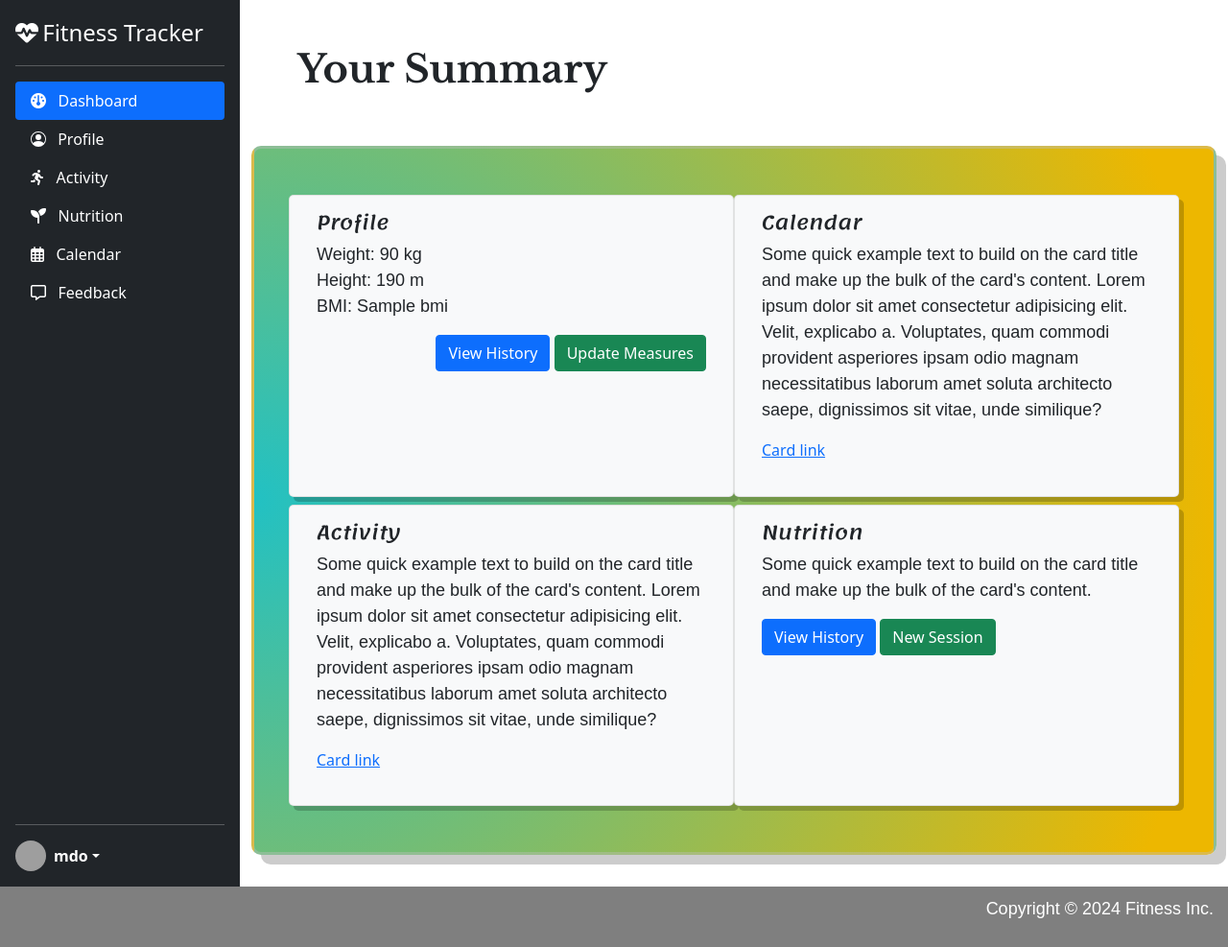
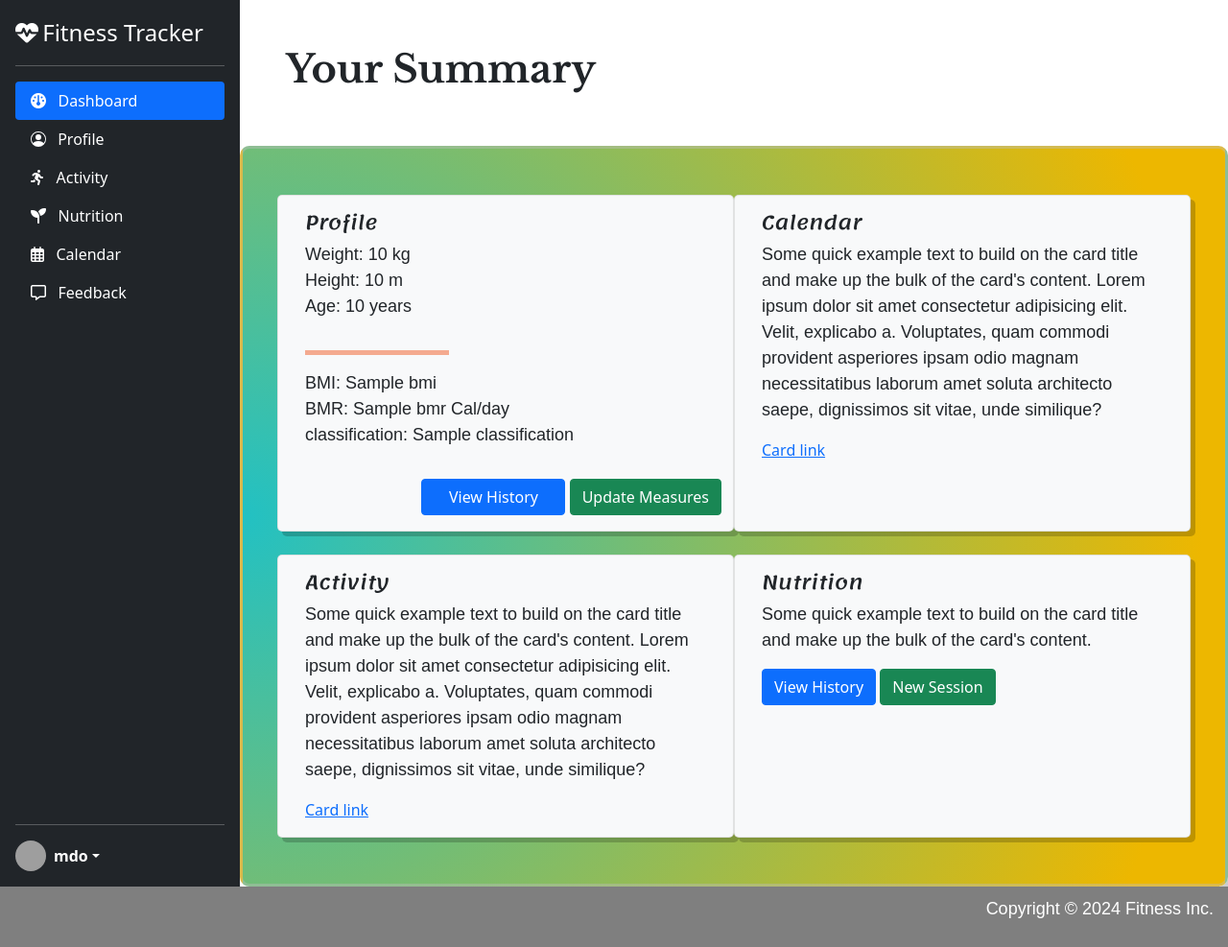
Before and after one commit to mtelewa/fitness-tracker, a Django app: template dashboard/templates/dashboard/index.html in a window 1280 px wide. Shown: the whole page at 96% size. Run offline with Django 5.2, Linux system fonts and the light colour scheme; a user stored in the database is signed in; tables that the repository leaves empty hold one stand-in row (values such as "Sample post"); the template is opened without the code that fills it: most values are stand-ins (such as "Sample title", 1, 10 or a date in 2020); some libraries are stand-ins or nearby versions; some web fonts are replaced; grey boxes are pictures that could not be loaded.

Commit message:
update content on profile card

```diff
--- a/dashboard/templates/dashboard/index.html
+++ b/dashboard/templates/dashboard/index.html
@@ -7,23 +7,29 @@
 {% block dashboard %}
 
 
-<div class="container-fluid">
+<div class="col-xs-9">
     <h1 class="p-5"> Your Summary</h1>
-
-    <div id="dashboard" class=" dashboard--bg-color container d-flex flex-row justify-content-center dashboard-border--shadow p-5 mx-auto">
-        <div class="row gy-2" >
-            <div class="card col-md-12 col-lg-6 bg-light dashboard-item-border--shadow" >
-                <div class="card-body d-flex flex-column">
+    <div id="dashboard" class="container-fluid d-flex flex-row justify-content-center dashboard-border--shadow dashboard--bg-color p-3 p-lg-5 mx-auto">
+        <div class="row gy-4">
+            <div class="card col-md-12 col-lg-6 dashboard-item-border--shadow bg-light" >
+                <div class="card-body d-flex flex-column position-relative">
                     <h5 class="card-title">Profile</h5>
                     <p class="card-text">
-                        <span> Weight: </span> <span> 90 kg </span> <br>
-                        <span> Height: </span> <span> 190 m </span> <br>
-                        <span> BMI: </span> <span> {{ bmi }} </span>
+                        <span> Weight: </span> <span> {{ weight }} kg </span> <br>
+                        <span> Height: </span> <span> {{ height }} m </span> <br>
+                        <span> Age: </span> <span> {{ age }} years </span>
                     </p>
-                    <div class="align-self-end">
-                        <button href="#" class="btn btn-md btn-primary"> View History </button>
-                        <button href="#" class="btn btn-md btn-success"> Update Measures </button>
-                    </div>
+                        <hr class="h-divider h-divider--orange">
+                    <p>
+                        <span> BMI: </span> <span> {{ bmi }} </span> <br>
+                        <span> BMR: </span> <span> {{ bmr }} Cal/day </span> <br>
+                        <span> classification: </span> <span> {{ classification }} </span>
+                    </p>
+
+                </div>
+                <div class="align-self-end pb-3">
+                    <button href="#" class="btn btn-md btn--size btn-primary"> View History </button>
+                    <button href="#" class="btn btn-md btn--size btn-success"> Update Measures </button>
                 </div>
             </div>
             <div class="card col-md-12 col-lg-6 bg-light dashboard-item-border--shadow" >
@@ -72,7 +78,7 @@
 <section>
     <div class="container-fluid position-relative d-flex px-0 image-home--bg-color">
 
-        <div class="position-absolute text-overlay top-50 start-50 translate-middle">
+        <div class="position-absolute text--overlay top-50 start-50 translate-middle">
             <h1 class="text-white text-center"> Sign Up for a personalized experience!</h1>
             <button class="text-white btn btn-lg btn--red btn--center" data-toggle="modal" data-target="#signUpModal">Get Started!</button>
         </div>
```
